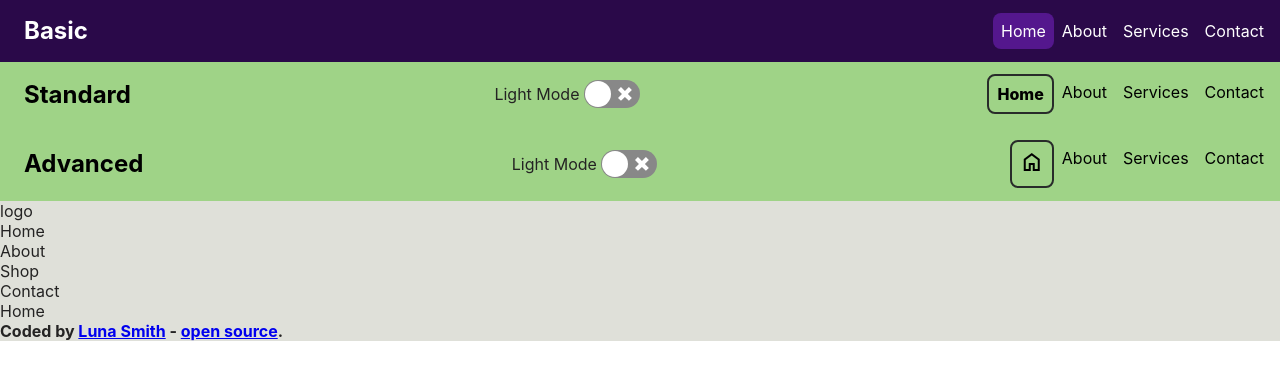
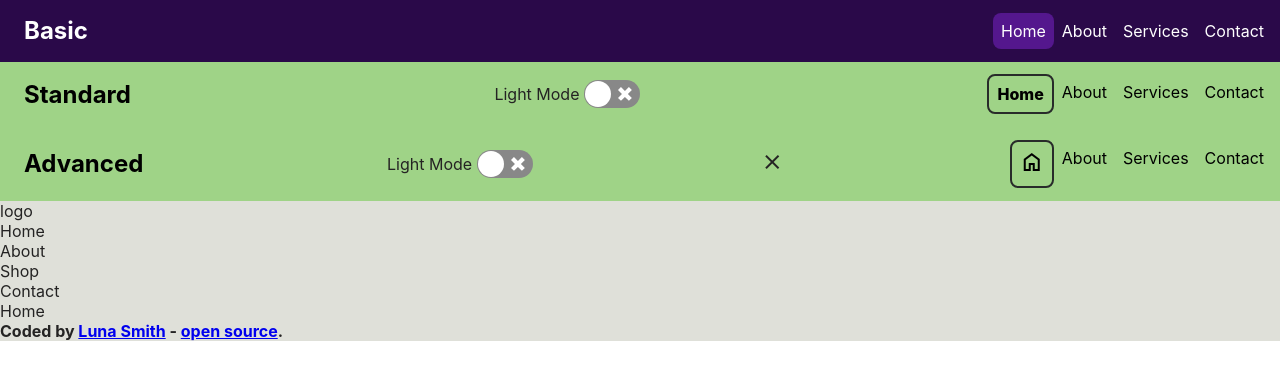
Before and after one commit to Lu-Smith/react_headers, a React (Create React App) app: page / in a window 1280 px wide. Shown: the top 380 px of the page. Built offline with nearby package versions, Linux system fonts and the light colour scheme.

Commit message:
Updated HeaderThree

```diff
--- a/src/components/HeaderThree.tsx
+++ b/src/components/HeaderThree.tsx
@@ -21,9 +21,16 @@ const HeaderThree = ({toggleTheme, theme}: ThemeProps) => {
       <div className="menu" onClick={() => {
         setMenuOpen(!menuOpen)
       }}>
-        <span></span>
-        <span></span>
-        <span></span>
+          <span></span>
+          <span></span>
+          <span></span>
+      </div>
+      <div className="menuX" onClick={() => {
+        setMenuOpen(!menuOpen)
+      }}>
+        <span className="material-symbols-outlined">
+          close
+        </span>
       </div>
       <ul className={menuOpen ? "open" : ""}>
         <li><NavLink to='/'>
```
